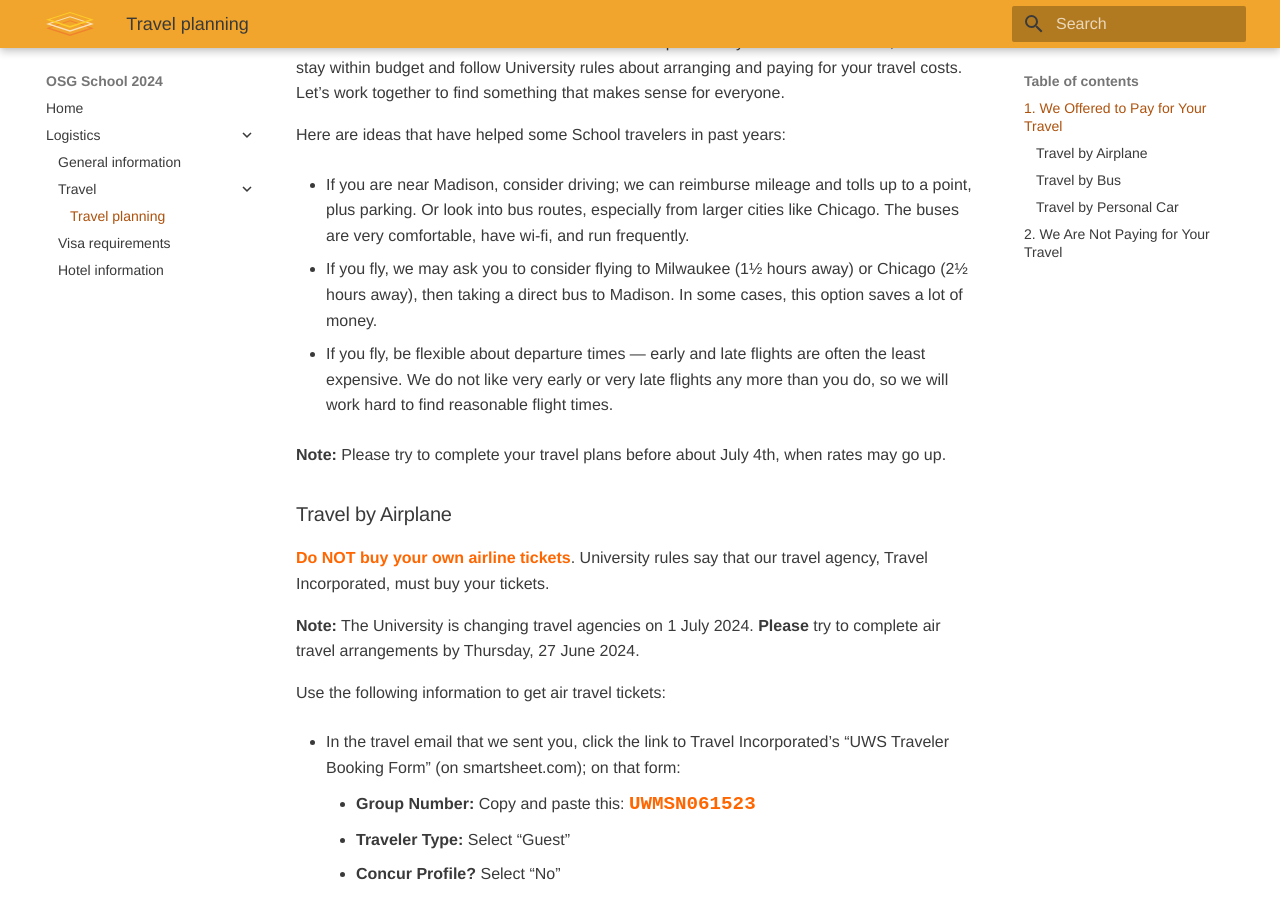
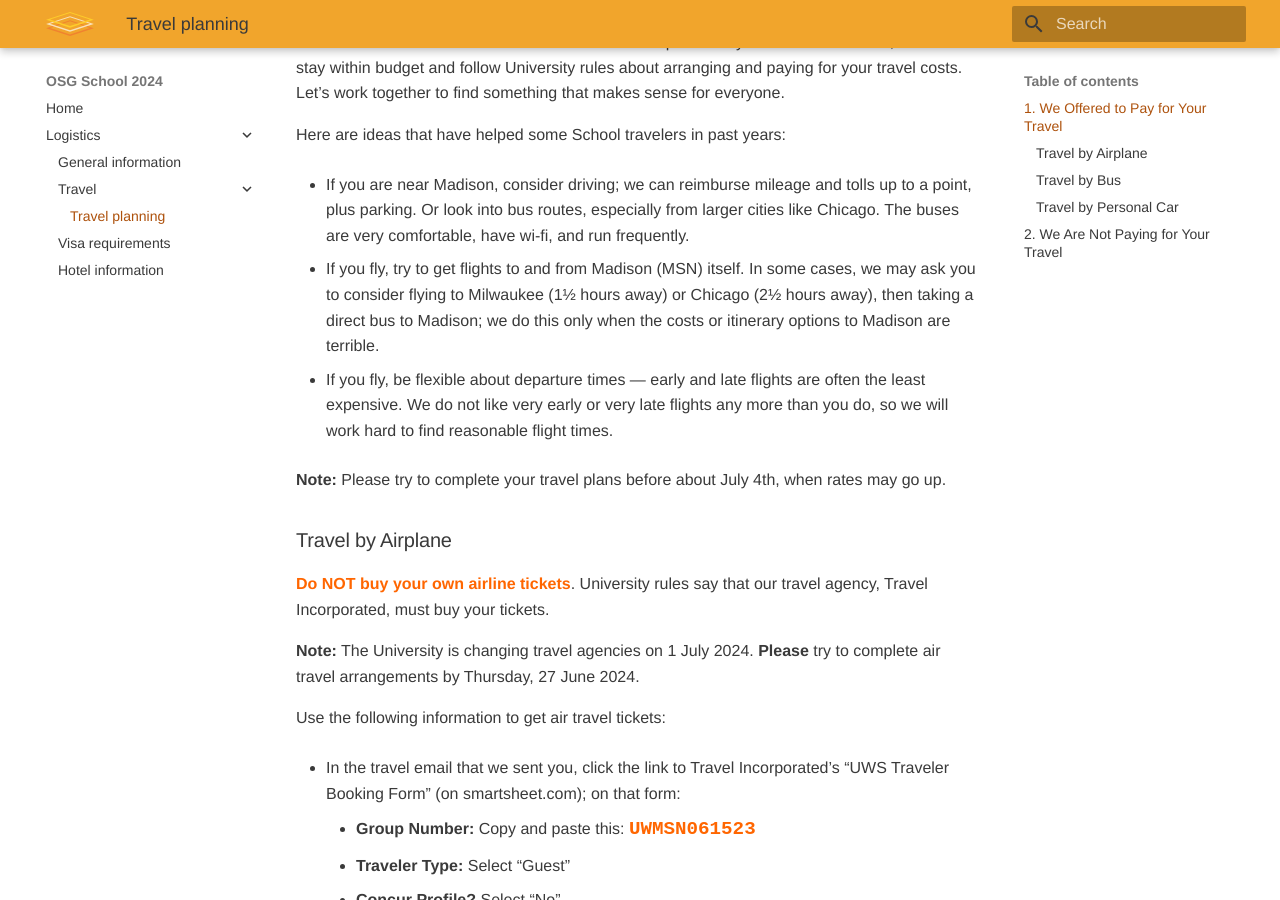
Before and after one commit to osg-htc/school-2024, an MkDocs documentation site: the page built from docs/logistics/travel-planning.md, in a window 1280 px wide and 900 px high, scrolled down 427 px. Built offline with MkDocs 1.6.1 and Material for MkDocs 9.7.7, drawn with Linux system fonts in a browser that asks for light colours.

Commit message:
Clarified MKE/ORD options

```diff
--- a/docs/logistics/travel-planning.md
+++ b/docs/logistics/travel-planning.md
@@ -24,10 +24,11 @@ Here are ideas that have helped some School travelers in past years:
     Or look into bus routes, especially from larger cities like Chicago.
     The buses are very comfortable, have wi-fi, and run frequently.
 
--   If you fly, we may ask you to consider flying to
+-   If you fly, try to get flights to and from Madison (MSN) itself.
+    In some cases, we may ask you to consider flying to
     Milwaukee (1&frac12; hours away) or Chicago (2&frac12; hours away),
-    then taking a direct bus to Madison.
-    In some cases, this option saves a lot of money.
+    then taking a direct bus to Madison;
+    we do this only when the costs or itinerary options to Madison are terrible.
 
 -   If you fly, be flexible about departure times &mdash;
     early and late flights are often the least expensive.
```
